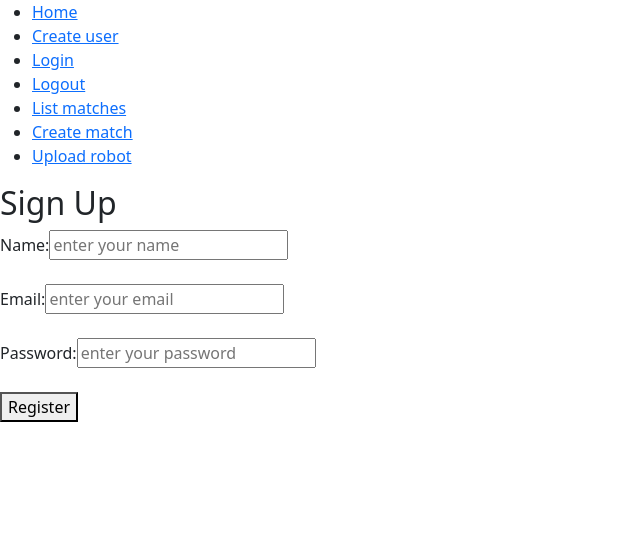
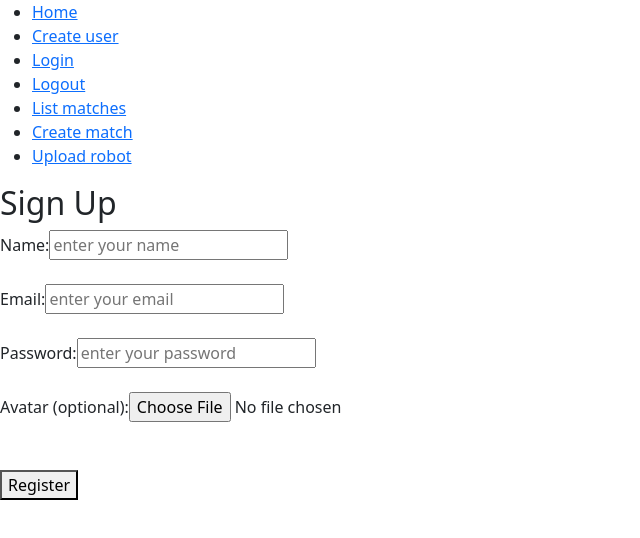
Before and after one commit to LosHackermans/PyRobots_FrontEnd, a React (Create React App) app in the folder pyrobots/: page /create_user in a window 1280 px wide. Shown: the top 538 px of the page, without its empty margins (0-640 px from the left). Built offline with nearby package versions, Linux system fonts and the light colour scheme; no server answers.

Commit message:
add avatar in user creation

```diff
--- a/pyrobots/src/create_user/create_user.js
+++ b/pyrobots/src/create_user/create_user.js
@@ -7,6 +7,7 @@ function Create_user() {
     name: "",
     email: "",
     password: "",
+    avatar: ""
   });
 
   const [message, setMessage] = useState('')
@@ -17,6 +18,15 @@ function Create_user() {
     setUser({...user, [name]: value});
   }
 
+  const handleImageChange = (e) => {
+    const file = e.target.files[0];
+    const reader = new FileReader();
+    reader.readAsDataURL(file);
+    reader.onload = () => {
+      setUser({...user, [e.target.name]: reader.result})
+    }
+  }
+
   const handleSubmit = (event) => {
     event.preventDefault();
     setMessage('');
@@ -24,7 +34,8 @@ function Create_user() {
     axios.post(`${process.env.REACT_APP_BACKEND_URL}/create_user`, {
       email: user.email,
       username: user.name,
-      password: user.password
+      password: user.password,
+      avatar: user.avatar
     }).then(response => {
       if(response.status === 200){
         setMessage(response.data.message)
@@ -55,6 +66,12 @@ function Create_user() {
         <input type="password" name="password" placeholder="enter your password" onChange={handleChange} required />
         <br />
         <br />
+        <div >
+          <label >Avatar (optional): </label>
+          <input type="file" name="avatar" accept="image/png, image/jpeg" placeholder="robot_avatar" onChange={handleImageChange} />
+        </div>
+        <br />
+        <br />
         <button type="submit">Register</button>
         {message ? <p>{message}</p> : null }
         <p>{error}</p>
```
